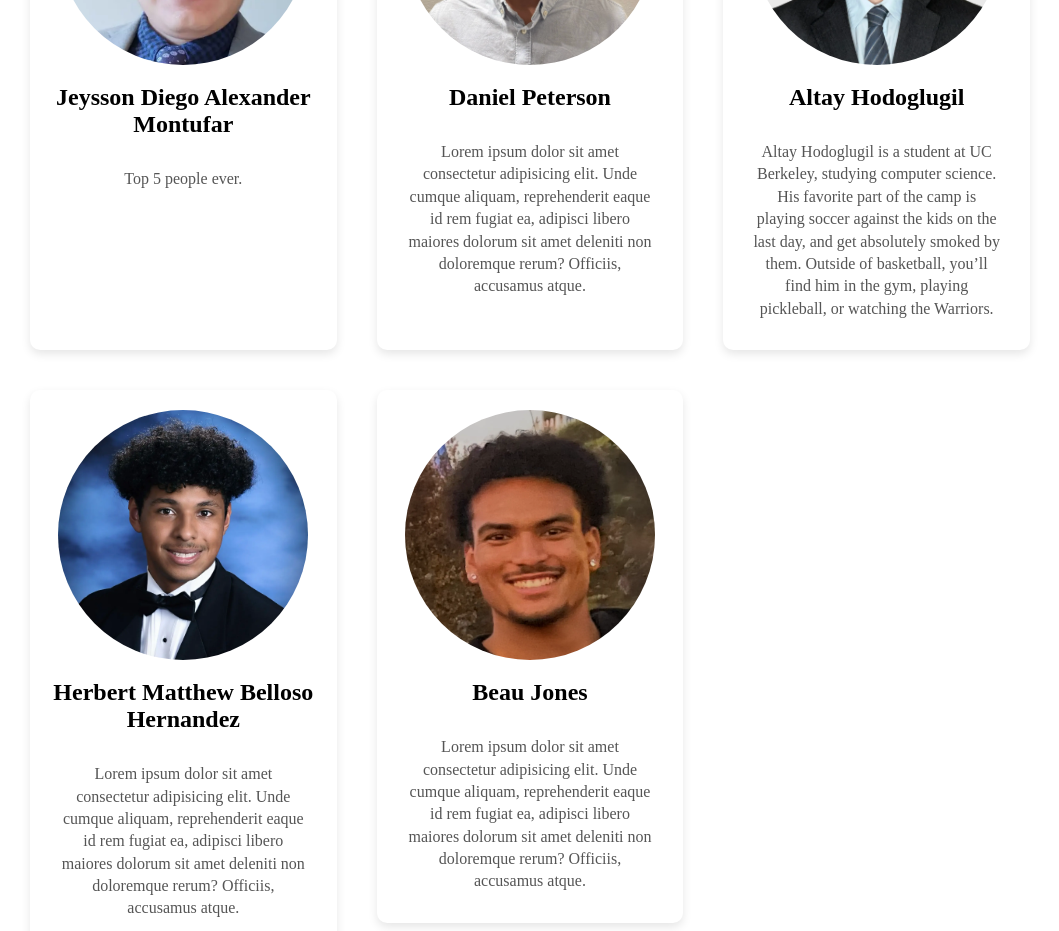
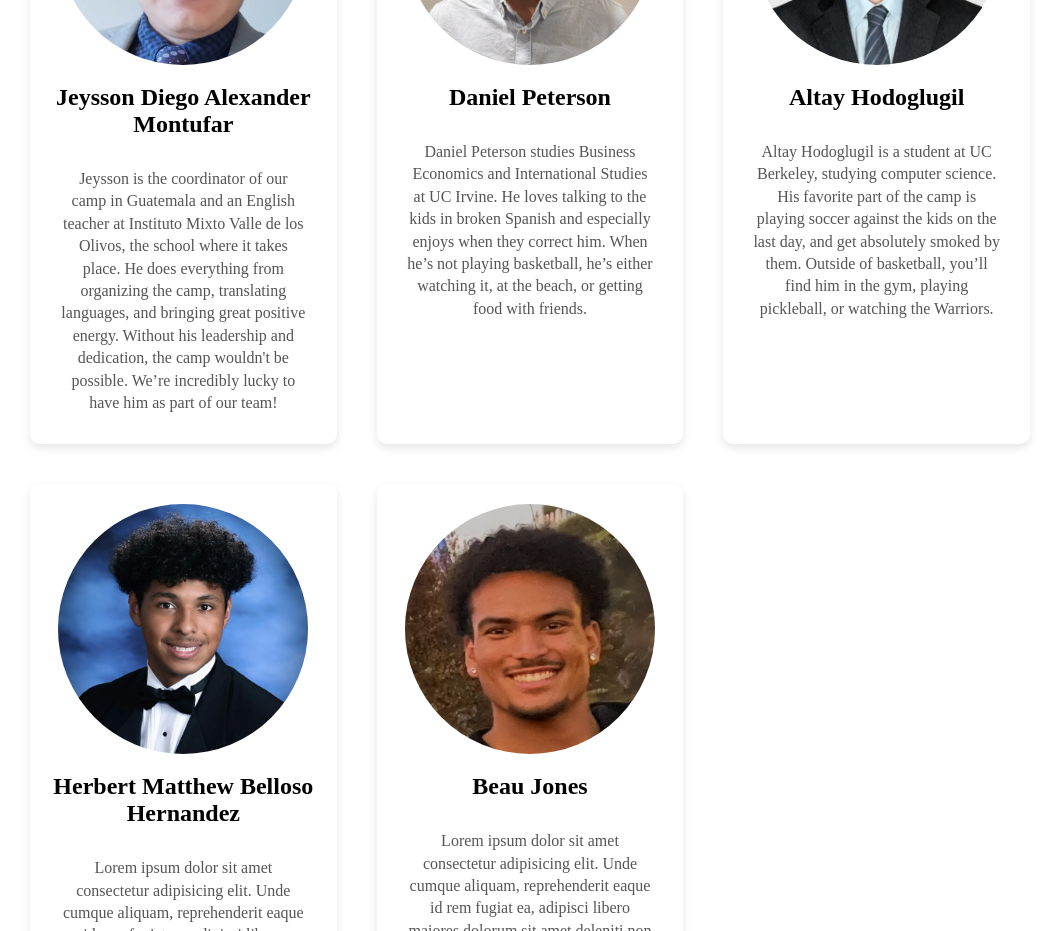
Before and after one commit to AltayHodo/albany-ballers-abroad, a React (Vite) app: page /about in a window 1280 px wide. Shown: the part 1080-2011 px from the top of the page, without its empty margins (110-1169 px from the left). Built offline with nearby package versions, Linux system fonts and the light colour scheme.

Commit message:
Add DP and Jeysson descriptions

```diff
--- a/src/pages/Team.jsx
+++ b/src/pages/Team.jsx
@@ -8,13 +8,13 @@ export default function Team() {
       <div className={styles.teamGrid}>
         <Profile
           name="Jeysson Diego Alexander Montufar "
-          description="Top 5 people ever."
+          description="Jeysson is the coordinator of our camp in Guatemala and an English teacher at Instituto Mixto Valle de los Olivos, the school where it takes place. He does everything from organizing the camp, translating languages, and bringing great positive energy. Without his leadership and dedication, the camp wouldn't be possible. We’re incredibly lucky to have him as part of our team!"
           image1="/jason-1.webp"
           image2="/jason-2.webp"
         />
         <Profile
           name="Daniel Peterson"
-          description="Lorem ipsum dolor sit amet consectetur adipisicing elit. Unde cumque aliquam, reprehenderit eaque id rem fugiat ea, adipisci libero maiores dolorum sit amet deleniti non doloremque rerum? Officiis, accusamus atque."
+          description="Daniel Peterson studies Business Economics and International Studies at UC Irvine. He loves talking to the kids in broken Spanish and especially enjoys when they correct him. When he’s not playing basketball, he’s either watching it, at the beach, or getting food with friends."
           image1="/dp-1.webp"
           image2="/dp-2.webp"
         />
```
